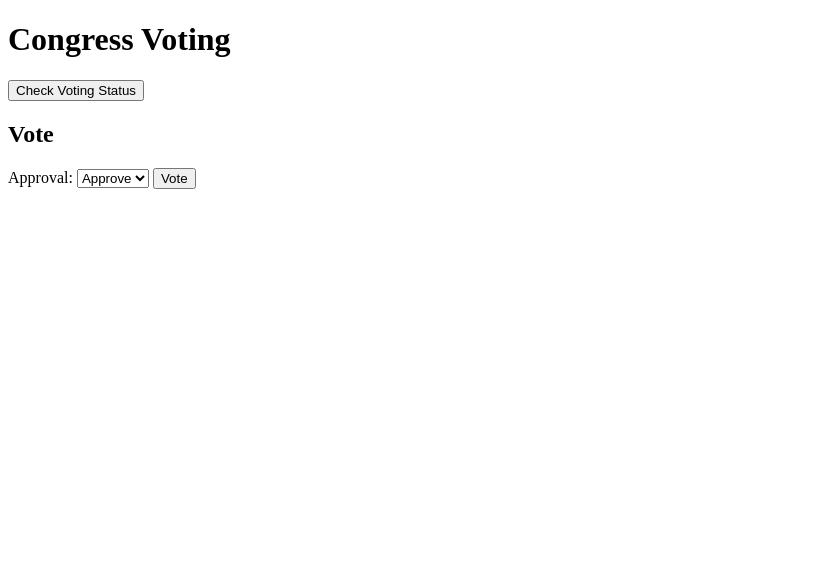
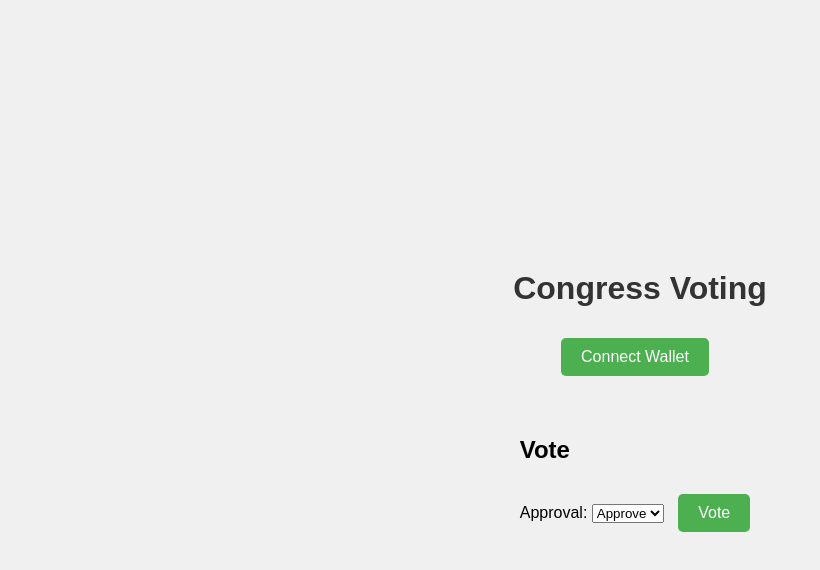
Before and after one commit to osintplanner/drenagem, a plain HTML site: page index.html in a window 1280 px wide. Shown: the whole page, without its empty margins (0-820 px from the left). Drawn offline with Linux system fonts and the light colour scheme.

Commit message:
Update index.html

```diff
--- a/index.html
+++ b/index.html
@@ -3,16 +3,63 @@
 <head>
     <meta charset="UTF-8">
     <title>Congress Voting</title>
-    <link rel="stylesheet" href="styles.css">
+    <style>
+        body {
+            background-color: #f0f0f0;
+            display: flex;
+            flex-direction: column;
+            align-items: center;
+            justify-content: center;
+            height: 100vh;
+            margin: 0;
+            font-family: 'Arial', sans-serif;
+        }
+
+        h1 {
+            color: #333;
+        }
+
+        button {
+            padding: 10px 20px;
+            font-size: 16px;
+            margin-top: 10px;
+            cursor: pointer;
+            background-color: #4CAF50;
+            color: white;
+            border: none;
+            border-radius: 5px;
+        }
+
+        #votingStatus {
+            margin-top: 20px;
+            font-size: 18px;
+        }
+
+        #voteSection {
+            margin-top: 20px;
+        }
+
+        select, button {
+            margin-right: 10px;
+        }
+
+        #nftImage {
+            margin-top: 20px;
+        }
+
+        img {
+            max-width: 300px;
+        }
+    </style>
 </head>
 <body>
     <h1>Congress Voting</h1>
 
+    <button onclick="connectWallet()">Connect Wallet</button>
+
     <div id="votingStatus"></div>
 
-    <button onclick="checkVotingStatus()">Check Voting Status</button>
-
-    <div>
+    <div id="voteSection">
         <h2>Vote</h2>
         <label for="approval">Approval:</label>
         <select id="approval">
```
